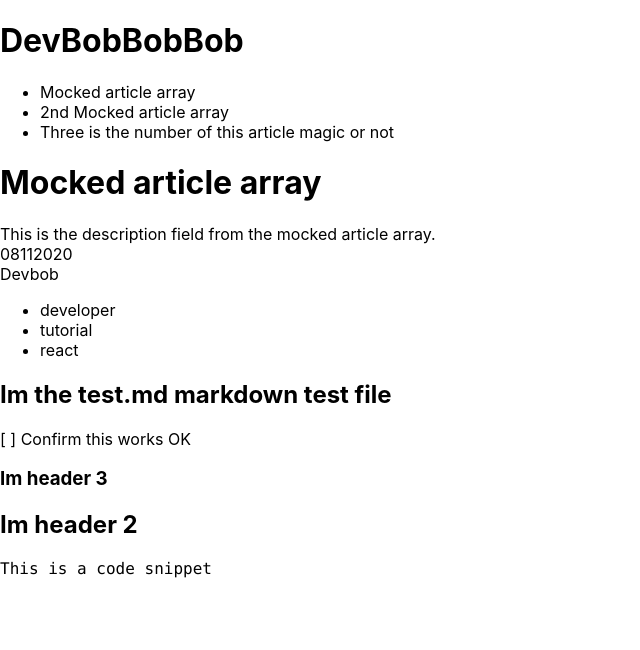
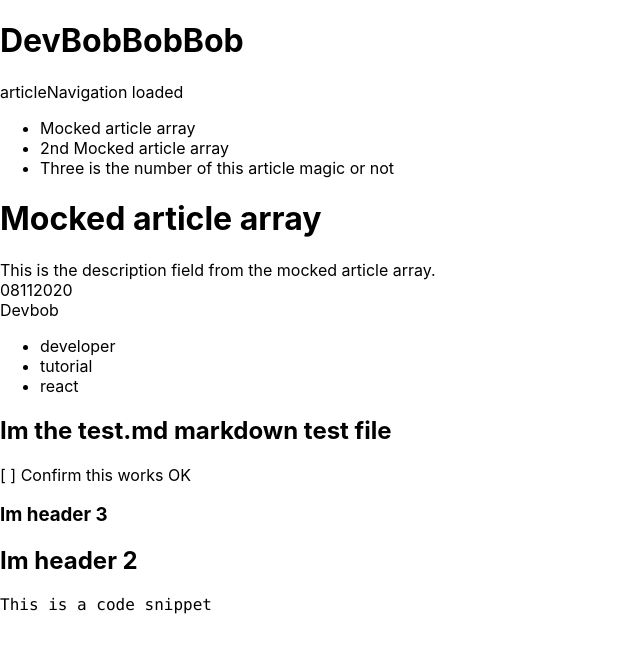
Before and after one commit to 789ni812/DevBobbobbob, a React (Create React App) app in the folder devbobbobbob/devbobbobbob/: page / in a window 1280 px wide. Shown: the top 650 px of the page, without its empty margins (0-640 px from the left). Built offline with nearby package versions, Linux system fonts and the light colour scheme.

Commit message:
Added ArticleNavigation to the Articles component

```diff
--- a/devbobbobbob/devbobbobbob/src/components/Articles/Articles.js
+++ b/devbobbobbob/devbobbobbob/src/components/Articles/Articles.js
@@ -1,11 +1,13 @@
 import React from 'react';
 import { articlesArray } from './mockedArticleArray';
 import Article from './Article';
-
+import ArticleNavigation from './ArticleNavigation';
 function Articles()  {
 
 return(
 <div data-test="component-Articles">
+<div data-test="component-ArticleNavigation"><ArticleNavigation /></div>
+
 <ul>
     {
     articlesArray.map((article) =>
```
Also changed, not shown: 1 other file (tests, documents, lock files or other folders).
